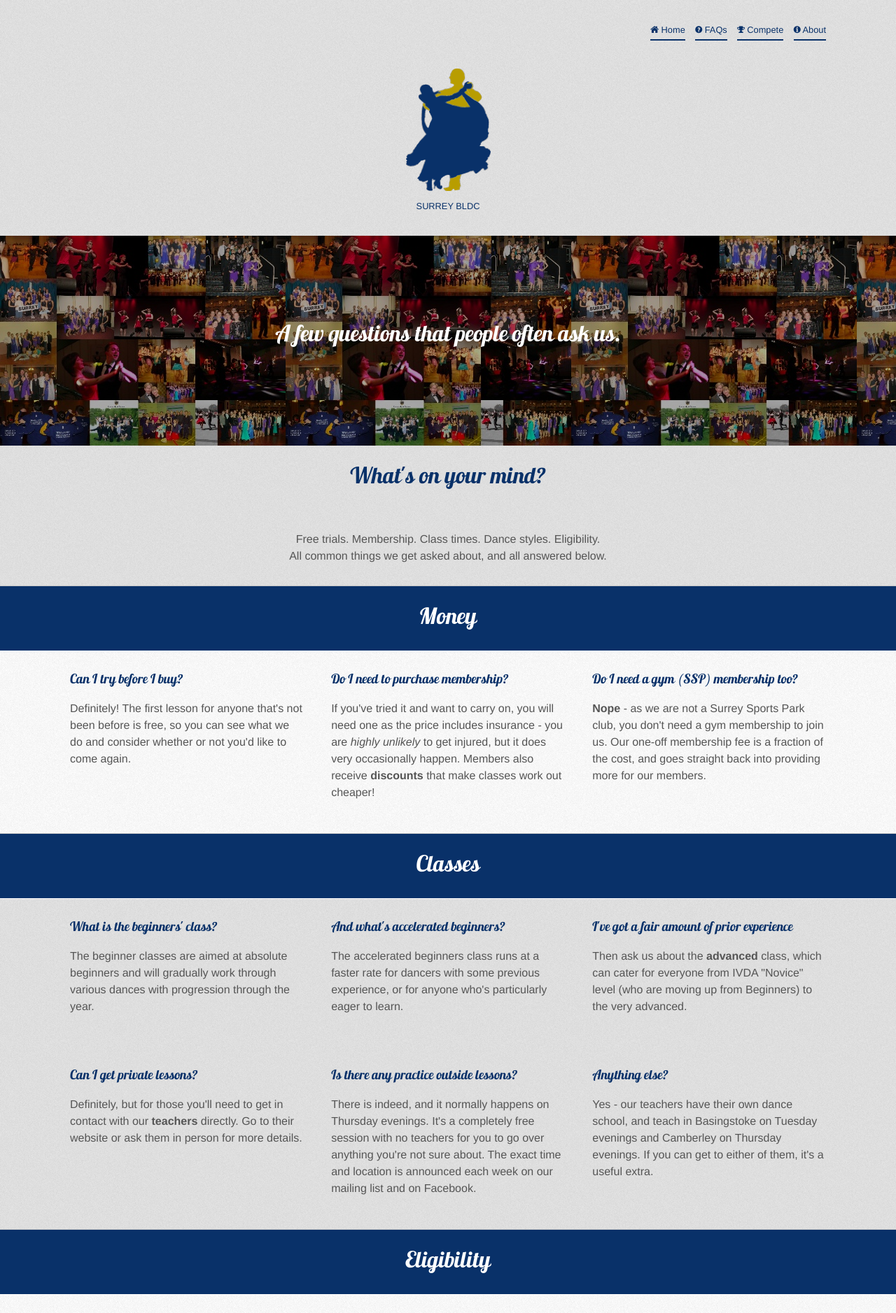
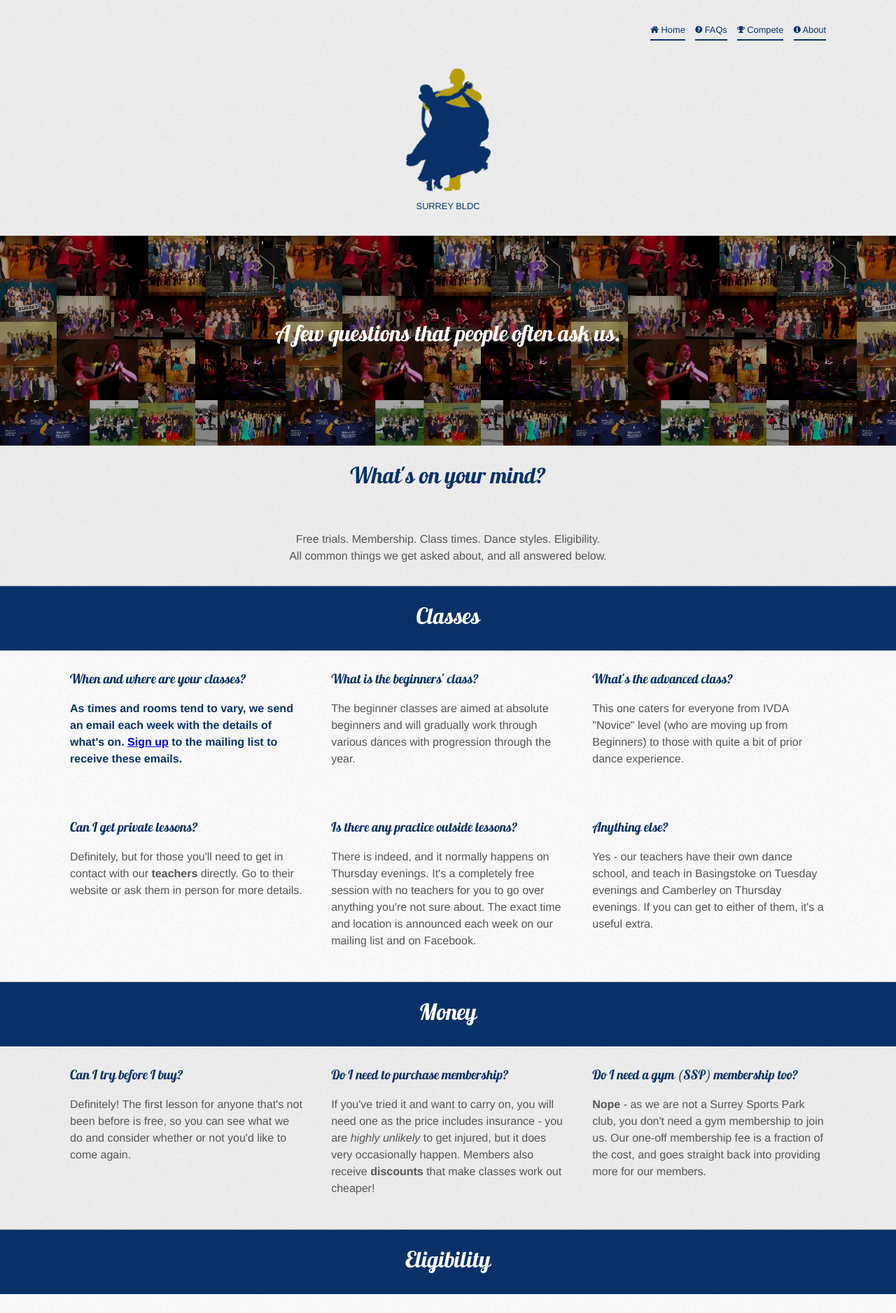
Before and after one commit to surreybldc/surreybldc.github.com, a Jekyll site: the page built from faqs.html, in a window 1280 px wide. Shown: the top 1877 px of the page at 70% size. Built offline with Jekyll 4.4.1, drawn with Linux system fonts in a browser that asks for light colours.

Commit message:
change committee photos, add clarifications

```diff
--- a/css/styles.css
+++ b/css/styles.css
@@ -31,11 +31,6 @@ h1, h2, h3 {
   font-family: "Lobster13Regular";
   color: #093169;
   font-weight: normal;
-}
-header.site {
-  background-color: rgba(0, 0, 0, 0.1);
-  color: #093169;
-  padding-bottom: 30px;
 }
 a.siteTitle {
   text-decoration: none;
@@ -106,7 +101,12 @@ section h2 {
   border: none;
 }
 .spiel section:nth-child(odd) {
-  background-color: rgba(0, 0, 0, 0.1);
+  background-color: rgba(0, 0, 0, 0.05);
+}
+header.site {
+  background-color: rgba(0, 0, 0, 0.05);
+  color: #093169;
+  padding-bottom: 30px;
 }
 .quotes img {
   height: 200px;
@@ -140,6 +140,9 @@ nav a {
 nav a,
 .attention {
   color: #093169;
+}
+.attention {
+  font-weight: bold;
 }
 small {
   text-transform: uppercase;
--- a/faqs.html
+++ b/faqs.html
@@ -16,36 +16,19 @@ meta_description: "Answers to some common questions about Surrey BLDC, including
     </div>
   </section>
   <section>
-    <h2>Money</h2>
-    <div class="row">
-      <div class="fourcol">
-        <h3>Can I try before I buy?</h3>
-        <p>Definitely! The first lesson for anyone that's not been before is free, so you can see what we do and consider whether or not you'd like to come again.</p>
-      </div>
-      <div class="fourcol">
-        <h3>Do I need to purchase membership?</h3>
-        <p>If you've tried it and want to carry on, you will need one as the price includes insurance - you are <em>highly unlikely</em> to get injured, but it does very occasionally happen. Members also receive <strong>discounts</strong> that make classes work out cheaper!</p>
-      </div>
-      <div class="fourcol last">
-        <h3>Do I need a gym (SSP) membership too?</h3>
-        <p><strong>Nope</strong> - as we are not a Surrey Sports Park club, you don't need a gym membership to join us. Our one-off membership fee is a fraction of the cost, and goes straight back into providing more for our members.</p>
-      </div>
-    </div>
-  </section>
-  <section>
     <h2>Classes</h2>
     <div class="row">
+      <div class="fourcol attention">
+        <h3>When and where are your classes?</h3>
+        <p>As times and rooms tend to vary, we send an email each week with the details of what's on. <a href="http://signup.surreybldc.com">Sign up</a> to the mailing list to receive these emails.</p>
+      </div>
       <div class="fourcol">
         <h3>What is the beginners' class?</h3>
         <p>The beginner classes are aimed at absolute beginners and will gradually work through various dances with progression through the year.</p>
       </div>
-      <div class="fourcol">
-        <h3>And what's accelerated beginners?</h3>
-        <p>The accelerated beginners class runs at a faster rate for dancers with some previous experience, or for anyone who's particularly eager to learn.</p>
-      </div>
       <div class="fourcol last">
-        <h3>I've got a fair amount of prior experience</h3>
-        <p>Then ask us about the <strong>advanced</strong> class, which can cater for everyone from IVDA "Novice" level (who are moving up from Beginners) to the very advanced.</p>
+        <h3>What's the advanced class?</h3>
+        <p>This one caters for everyone from IVDA "Novice" level (who are moving up from Beginners) to those with quite a bit of prior dance experience.</p>
       </div>
     </div>
     <div class="row">
@@ -60,6 +43,23 @@ meta_description: "Answers to some common questions about Surrey BLDC, including
       <div class="fourcol last">
         <h3>Anything else?</h3>
         <p>Yes - our teachers have their own dance school, and teach in Basingstoke on Tuesday evenings and Camberley on Thursday evenings. If you can get to either of them, it's a useful extra.</p>
+      </div>
+    </div>
+  </section>
+  <section>
+    <h2>Money</h2>
+    <div class="row">
+      <div class="fourcol">
+        <h3>Can I try before I buy?</h3>
+        <p>Definitely! The first lesson for anyone that's not been before is free, so you can see what we do and consider whether or not you'd like to come again.</p>
+      </div>
+      <div class="fourcol">
+        <h3>Do I need to purchase membership?</h3>
+        <p>If you've tried it and want to carry on, you will need one as the price includes insurance - you are <em>highly unlikely</em> to get injured, but it does very occasionally happen. Members also receive <strong>discounts</strong> that make classes work out cheaper!</p>
+      </div>
+      <div class="fourcol last">
+        <h3>Do I need a gym (SSP) membership too?</h3>
+        <p><strong>Nope</strong> - as we are not a Surrey Sports Park club, you don't need a gym membership to join us. Our one-off membership fee is a fraction of the cost, and goes straight back into providing more for our members.</p>
       </div>
     </div>
   </section>
--- a/index.html
+++ b/index.html
@@ -301,13 +301,13 @@ layout: default
       </div>
       <div class="sixcol committeeImage last">
         <div class="sixcol">
-          <img src="/img/committee/alex_original.jpg" alt="The club's social sec">
+          <img src="/img/committee/eleftheria_original.jpg" alt="The club's social sec">
         </div>
         <div class="sixcol last">
           <img src="/img/committee/lauren_original.jpg" alt="The club's social sec">
         </div>
-        <h3>Social secs and events managers</h3>
-        <small>Alex Clayton-Marucci and Lauren Harley</small>
+        <h3>Social secs, wardrobe and events managers</h3>
+        <small>Eleftheria Charalambous and Lauren Harley</small>
         <p>
           Hey there! We work together to organise socials for the club, make sure everyone's happy, and coordinate performances and events with other societies!
         </p>
```
Also changed, not shown: img/committee/alex_original.jpg (deleted), img/committee/eleftheria_original.jpg (added), 5 other files.
